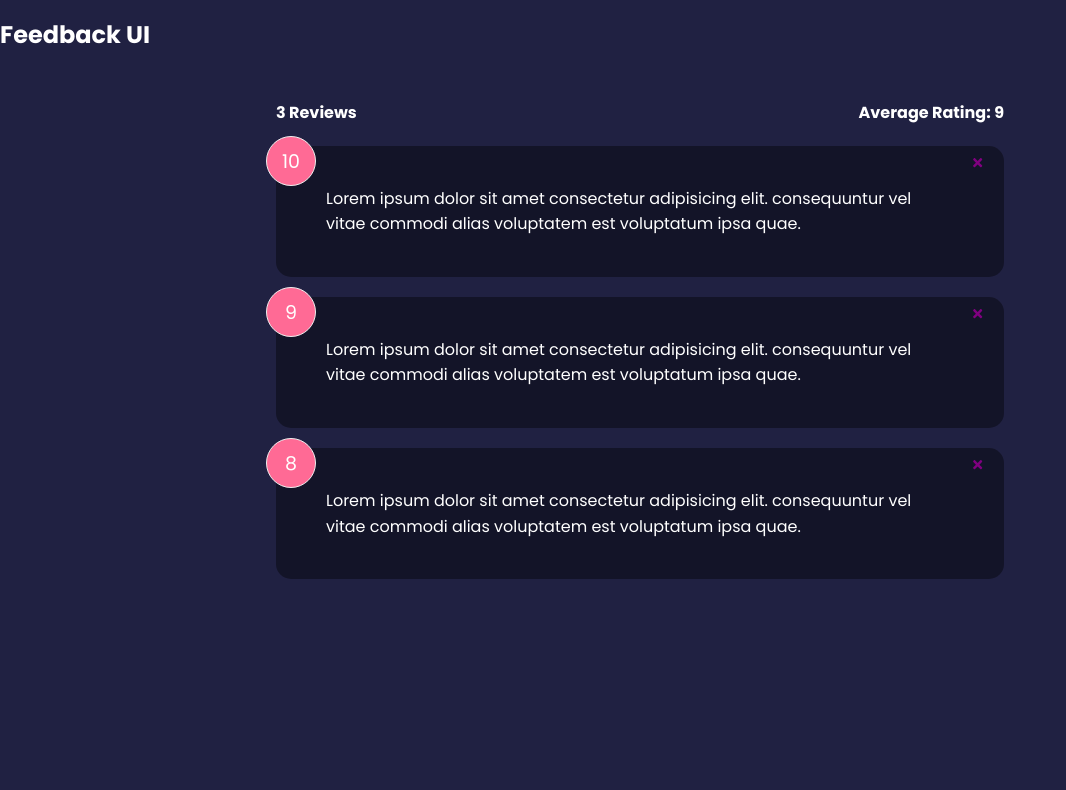
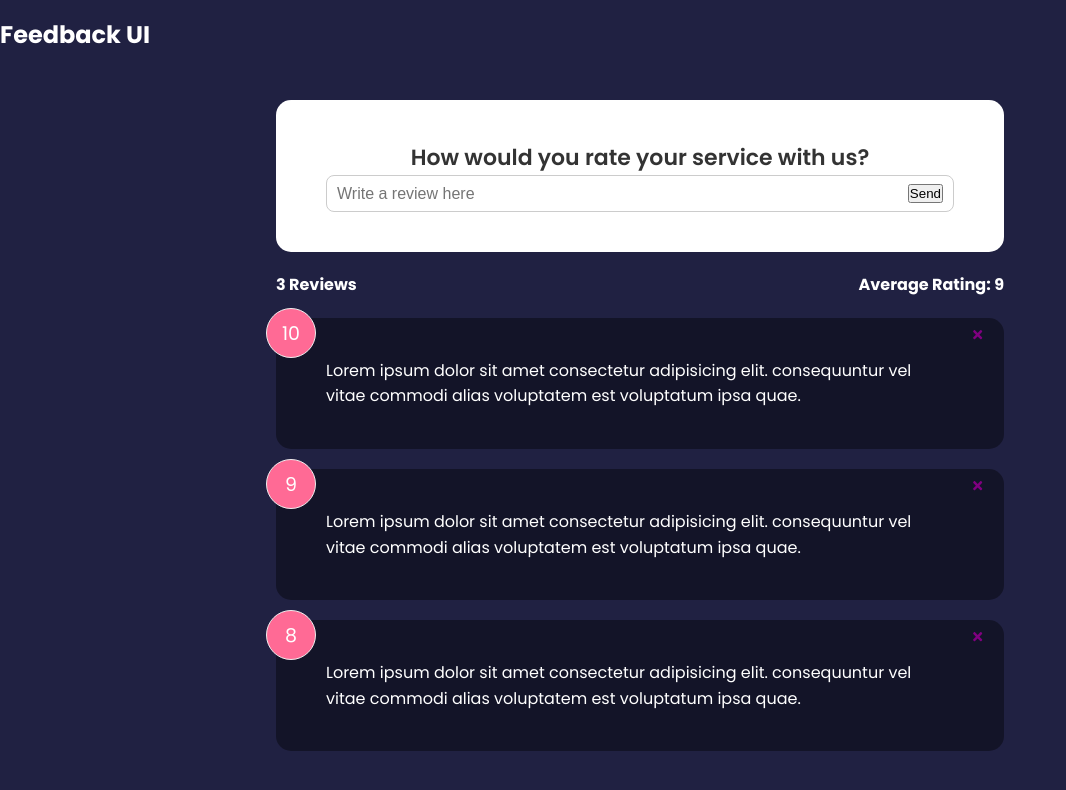
Before and after one commit to ESThing64/reviewer-react-app, a React (Create React App) app: page / in a window 1280 px wide. Shown: the top 790 px of the page, without its empty margins (0-1066 px from the left). Built offline with nearby package versions, Linux system fonts and the light colour scheme; the HTML template or start-up script is replaced by a standard one.

Commit message:
added a feedback form

```diff
--- a/src/App.js
+++ b/src/App.js
@@ -4,6 +4,7 @@
 import FeedbackData from "./data/FeedBackData";
 import Card from "./components/shared/Card";
 import FeedbackStats from "./components/FeedbackStats"
+import FeedbackForm from "./components/FeedbackForm";
 
 function App() {
   const [feedback, setFeedback] = useState(FeedbackData)
@@ -24,6 +25,7 @@
 
       <Header />
        <div className="container">
+         <FeedbackForm />
        <FeedbackStats feedback={feedback} />
        <FeedbackList feedback={feedback}
        handleDelete={deleteFeedBack} />
--- /dev/null
+++ b/src/components/FeedbackForm.jsx
@@ -0,0 +1,25 @@
+import React from 'react'
+import Card from './shared/Card'
+import { useState } from 'react'
+
+function FeedbackForm() {
+
+    const [text, setText] = useState("")
+    const handleTextChange = (e) => {
+        setText(e.target.value)
+
+    }
+    return (
+        <Card>
+           <form>
+               <h2>How would you rate your service with us?</h2>
+               <div className='input-group'>
+                   <input value={text} onChange={handleTextChange} type="text" placeholder='Write a review here' />
+                   <button type='submit'>Send</button>
+               </div>
+           </form>
+        </Card>
+    )
+}
+
+export default FeedbackForm
```
